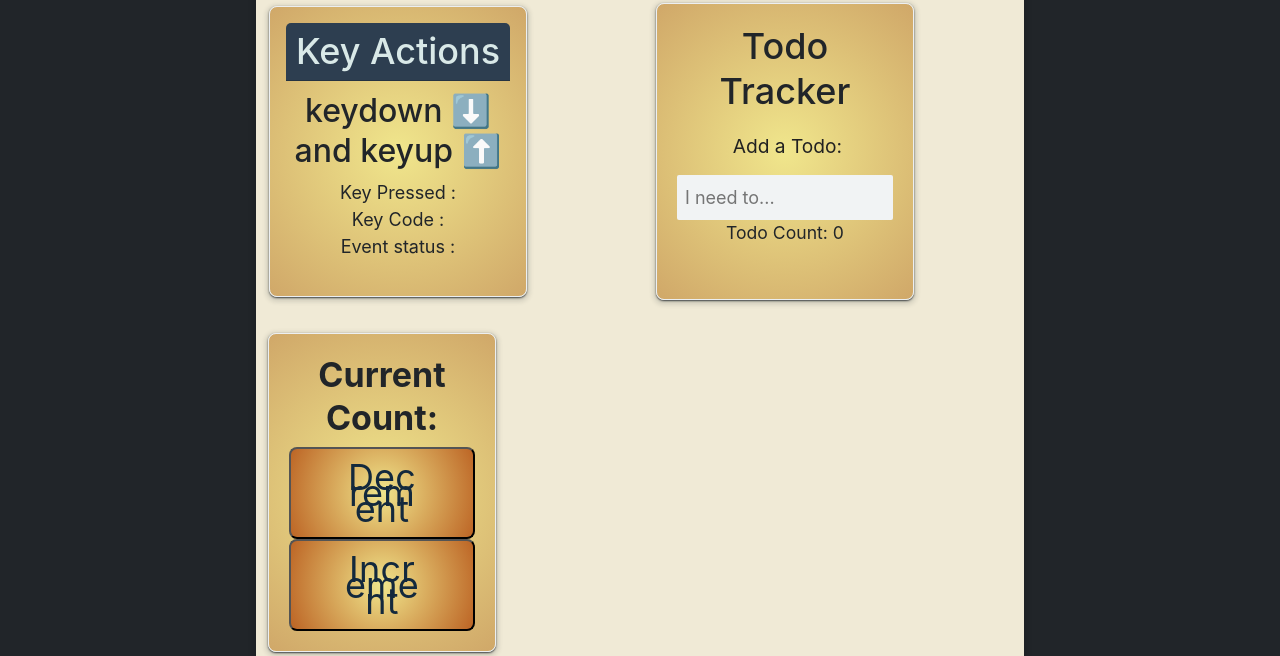
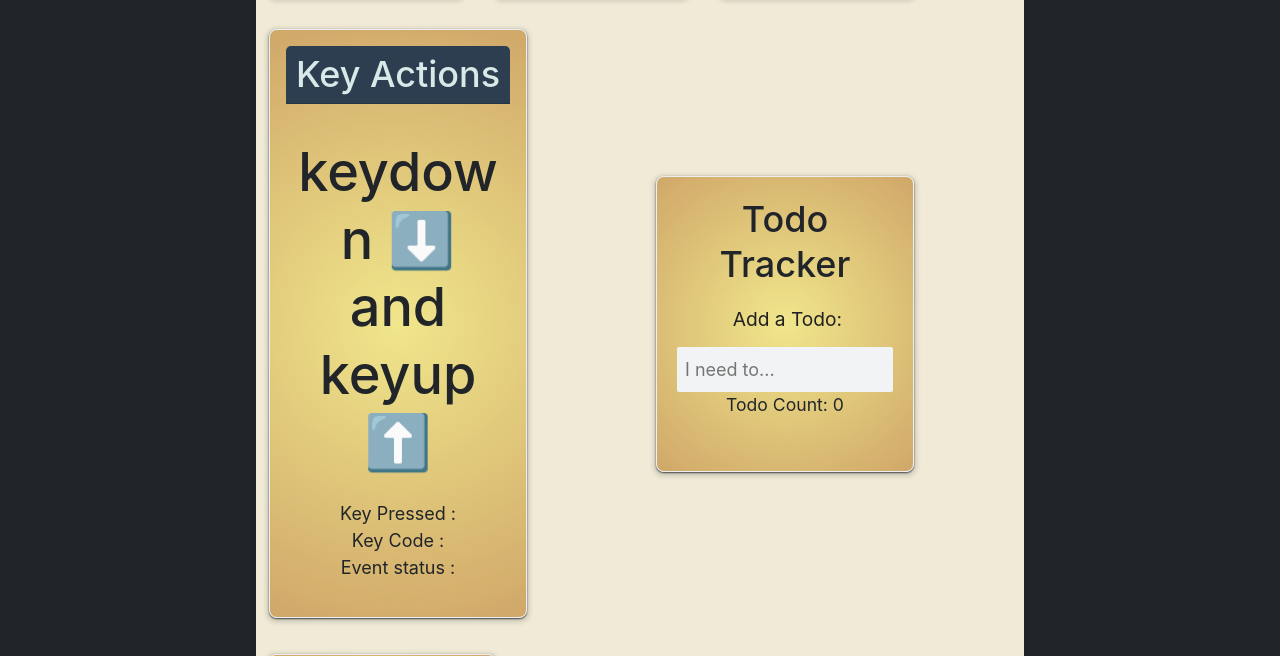
Before and after one commit to kthomasnj/javascript, a plain HTML site: page index.html in a window 1280 px wide. Shown: the part 726-1382 px from the top of the page. Drawn offline with nearby package versions, Linux system fonts and the light colour scheme.

Commit message:
Updating current repo

```diff
--- a/assets/css/style.css
+++ b/assets/css/style.css
@@ -8,12 +8,12 @@ body {
   background-color: #eff5f8
 }
 
-/* h2 {
+h2 {
   font-size: 3em;
   margin: 0px;
   margin-top: 0.45em;
   margin-bottom: 0.45em;
-} */
+}
 
 h4 {
   text-align: center;
```
